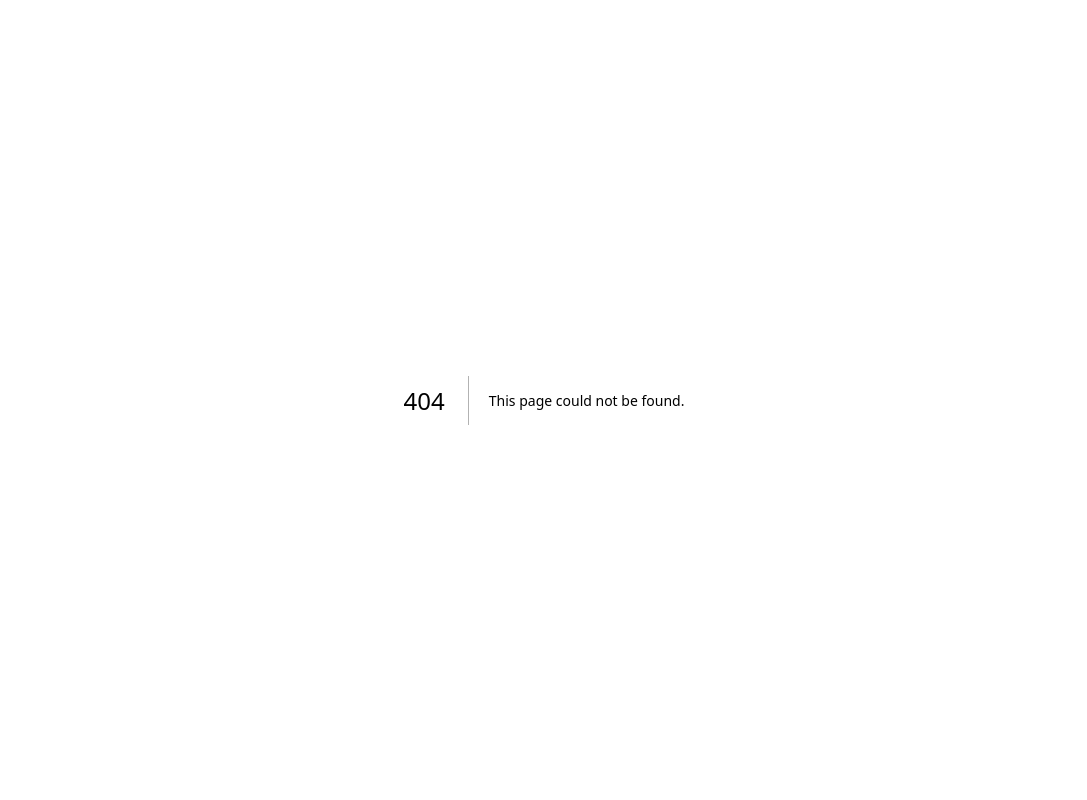
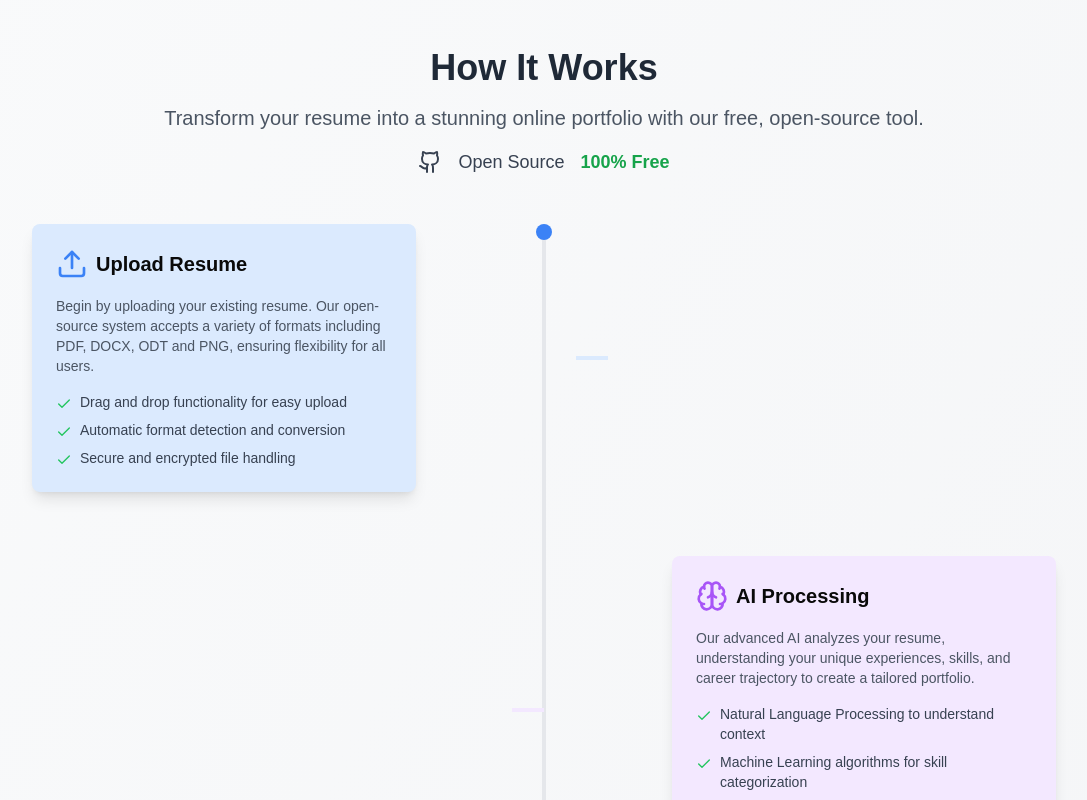
Before and after one commit to hari-shreehari/GeekFolio, a Next.js app: page /resources in a window 1280 px wide. Before the commit this address had no page. Shown: the top 800 px of the page, without its empty margins (96-1183 px from the left). Built offline with nearby package versions, Linux system fonts and the light colour scheme.

Commit message:
[FEAT] added resources

```diff
--- a/app/page.tsx
+++ b/app/page.tsx
@@ -38,7 +38,7 @@ const Preview = () => {
           <nav className="space-x-6">
             <Link href="#" className="hover:underline">PORTFOLIOS</Link>
             <Link href="/templates" className="hover:underline">TEMPLATES</Link>
-            <Link href="#" className="hover:underline">RESOURCES</Link>
+            <Link href="/resources" className="hover:underline">RESOURCES</Link>
           </nav>
           <div className="space-x-4">
             <button className="px-4 py-2 rounded hover:bg-teal-700">LOG IN</button>
--- /dev/null
+++ b/app/resources/page.tsx
@@ -0,0 +1,8 @@
+// app/page.tsx
+'use client'
+
+import { HowItWorks } from '@/components/Working'
+
+export default function Page() {
+  return <HowItWorks />;
+}
--- /dev/null
+++ b/components/Working.tsx
@@ -0,0 +1,207 @@
+'use client'
+
+import { useState, useEffect, useRef } from 'react'
+import { motion } from 'framer-motion'
+import { Upload, Brain, FileText, Layout, Globe, Edit, ArrowRight, ChevronDown, Check, Github } from 'lucide-react'
+import { Button } from "@/components/ui/button"
+
+const steps = [
+  {
+    icon: <Upload className="w-8 h-8 text-blue-500" />,
+    title: "Upload Resume",
+    description: "Begin by uploading your existing resume. Our open-source system accepts a variety of formats including PDF, DOCX, ODT and PNG, ensuring flexibility for all users.",
+    color: "bg-blue-100",
+    details: [
+      "Drag and drop functionality for easy upload",
+      "Automatic format detection and conversion",
+      "Secure and encrypted file handling"
+    ]
+  },
+  {
+    icon: <Brain className="w-8 h-8 text-purple-500" />,
+    title: "AI Processing",
+    description: "Our advanced AI analyzes your resume, understanding your unique experiences, skills, and career trajectory to create a tailored portfolio.",
+    color: "bg-purple-100",
+    details: [
+      "Natural Language Processing to understand context",
+      "Machine Learning algorithms for skill categorization",
+      "Continuous community-driven improvements for better accuracy"
+    ]
+  },
+  {
+    icon: <FileText className="w-8 h-8 text-green-500" />,
+    title: "Data Extraction",
+    description: "Key information is extracted and organized from your resume, ready to be showcased in your portfolio in the most impactful way.",
+    color: "bg-green-100",
+    details: [
+      "Intelligent parsing of work experience and education",
+      "Skill assessment and categorization",
+      "Extraction of achievements and quantifiable results"
+    ]
+  },
+  {
+    icon: <Layout className="w-8 h-8 text-yellow-500" />,
+    title: "Choose Template",
+    description: "Select from our wide and growing range of community-contributed templates, each designed to highlight your unique professional story.",
+    color: "bg-yellow-100",
+    details: [
+      "Industry-specific template recommendations",
+      "Customizable color schemes and layouts",
+      "Mobile-responsive designs for all devices"
+    ]
+  },
+  {
+    icon: <Globe className="w-8 h-8 text-red-500" />,
+    title: "Host Portfolio",
+    description: "Your portfolio is hosted for free with a permanent URL of your choice, ready to be shared with potential employers or your professional network.",
+    color: "bg-red-100",
+    details: [
+      "Free hosting with optional custom domain support",
+      "SEO optimization for better visibility",
+      "Basic analytics to track portfolio views"
+    ]
+  }
+]
+
+export function HowItWorks() {
+  const [activeStep, setActiveStep] = useState(0)
+  const [visibleSteps, setVisibleSteps] = useState<number[]>([])
+  const stepRefs = useRef<(HTMLDivElement | null)[]>([])
+
+  useEffect(() => {
+    const observer = new IntersectionObserver(
+      (entries) => {
+        entries.forEach((entry) => {
+          if (entry.isIntersecting) {
+            const stepIndex = Number(entry.target.getAttribute('data-step'))
+            setVisibleSteps((prev) => [...new Set([...prev, stepIndex])])
+          }
+        })
+      },
+      { threshold: 0.5 }
+    )
+
+    stepRefs.current.forEach((ref) => {
+      if (ref) observer.observe(ref)
+    })
+
+    return () => observer.disconnect()
+  }, [])
+
+  return (
+    <div className="min-h-screen bg-gradient-to-br from-gray-50 to-gray-100 py-12 px-4 sm:px-6 lg:px-8">
+      <div className="max-w-5xl mx-auto">
+        <h1 className="text-4xl font-bold text-center mb-4 text-gray-800">How It Works</h1>
+        <p className="text-xl text-center mb-4 text-gray-600">
+          Transform your resume into a stunning online portfolio with our free, open-source tool.
+        </p>
+        <div className="flex justify-center items-center mb-12 space-x-4">
+          <Github className="w-6 h-6 text-gray-700" />
+          <span className="text-lg text-gray-700">Open Source</span>
+          <span className="text-lg font-bold text-green-600">100% Free</span>
+        </div>
+
+        <div className="relative">
+          {/* Central line */}
+          <div className="absolute left-1/2 top-0 bottom-0 w-1 bg-gray-200 transform -translate-x-1/2" />
+
+          {/* Steps */}
+          {steps.map((step, index) => (
+            <motion.div
+              key={index}
+              //@ts-ignore
+              ref={(el: HTMLDivElement | null) => (stepRefs.current[index] = el)}
+              data-step={index}
+              className={`flex items-center mb-16 ${index % 2 === 0 ? 'justify-start' : 'justify-end'}`}
+              initial={{ opacity: 0, x: index % 2 === 0 ? -50 : 50 }}
+              animate={{
+                opacity: visibleSteps.includes(index) ? 1 : 0,
+                x: visibleSteps.includes(index) ? 0 : (index % 2 === 0 ? -50 : 50)
+              }}
+              transition={{ duration: 0.5 }}
+            >
+              <div
+                className={`w-96 p-6 rounded-lg shadow-lg ${step.color} cursor-pointer transition-all duration-300 transform hover:scale-105`}
+                onMouseEnter={() => setActiveStep(index)}
+              >
+                <div className="flex items-center mb-4">
+                  {step.icon}
+                  <h3 className="text-xl font-semibold ml-2">{step.title}</h3>
+                </div>
+                <p className="text-sm text-gray-600 mb-4">{step.description}</p>
+                <ul className="space-y-2">
+                  {step.details.map((detail, detailIndex) => (
+                    <li key={detailIndex} className="flex items-start">
+                      <Check className="w-4 h-4 text-green-500 mr-2 mt-1 flex-shrink-0" />
+                      <span className="text-sm text-gray-700">{detail}</span>
+                    </li>
+                  ))}
+                </ul>
+              </div>
+              {/* Connector */}
+              <div className={`absolute left-1/2 w-8 h-1 ${step.color} transform -translate-x-1/2 ${index % 2 === 0 ? 'translate-x-full' : '-translate-x-full'}`} />
+            </motion.div>
+          ))}
+
+          {/* Active step highlight */}
+          <motion.div
+            className="absolute left-1/2 w-4 h-4 bg-blue-500 rounded-full transform -translate-x-1/2"
+            animate={{ top: `${activeStep * 25}%` }}
+            transition={{ type: "spring", stiffness: 300, damping: 30 }}
+          />
+        </div>
+
+        {/* Community Contribution Section */}
+        <motion.div
+          className="mt-16 p-6 bg-green-50 border-2 border-green-200 rounded-lg"
+          initial={{ opacity: 0, y: 50 }}
+          animate={{ opacity: 1, y: 0 }}
+          transition={{ duration: 0.5, delay: 1 }}
+        >
+          <div className="flex items-center mb-4">
+            <Github className="w-8 h-8 text-green-500" />
+            <h3 className="text-2xl font-bold ml-4 text-green-800">Join Our Open Source Community</h3>
+          </div>
+          <p className="text-green-600 mb-4">
+            Our project thrives on community contributions. Help us improve and expand our portfolio builder!
+          </p>
+          <ul className="space-y-2">
+            <li className="flex items-start">
+              <Check className="w-4 h-4 text-green-500 mr-2 mt-1 flex-shrink-0" />
+              <span className="text-sm text-gray-700">Contribute new templates or improve existing ones</span>
+            </li>
+            <li className="flex items-start">
+              <Check className="w-4 h-4 text-green-500 mr-2 mt-1 flex-shrink-0" />
+              <span className="text-sm text-gray-700">Enhance AI algorithms for better resume parsing</span>
+            </li>
+            <li className="flex items-start">
+              <Check className="w-4 h-4 text-green-500 mr-2 mt-1 flex-shrink-0" />
+              <span className="text-sm text-gray-700">Suggest new features to make portfolio creation even easier</span>
+            </li>
+          </ul>
+          <a href="https://github.com/orgs/Geekfolio/repositories" target="_blank" rel="noopener noreferrer">
+            <Button className="mt-4 bg-green-500 hover:bg-green-600 text-white">
+              View on GitHub
+              <Github className="ml-2 h-4 w-4" />
+            </Button>
+          </a>
+        </motion.div>
+
+        {/* Call to Action */}
+        <motion.div
+          className="mt-12 text-center"
+          initial={{ opacity: 0, y: 50 }}
+          animate={{ opacity: 1, y: 0 }}
+          transition={{ duration: 0.5, delay: 1.2 }}
+        >
+          <a href="./uploads" className="inline-block">
+            <Button size="lg" className="bg-blue-500 hover:bg-blue-600 text-white">
+              Get Started Now - It's Free!
+              <ArrowRight className="ml-2 h-4 w-4" />
+            </Button>
+          </a>
+        </motion.div>
+      </div>
+    </div>
+  )
+}
```
